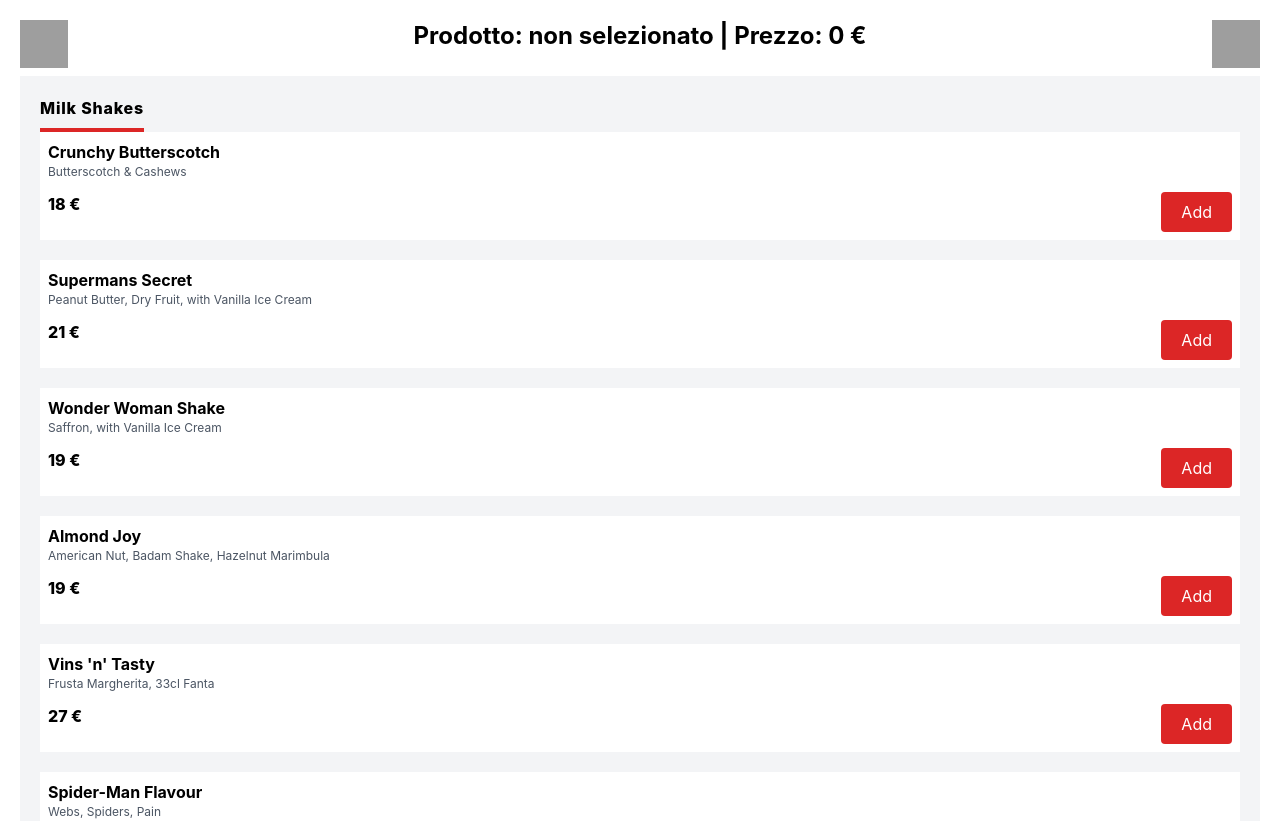
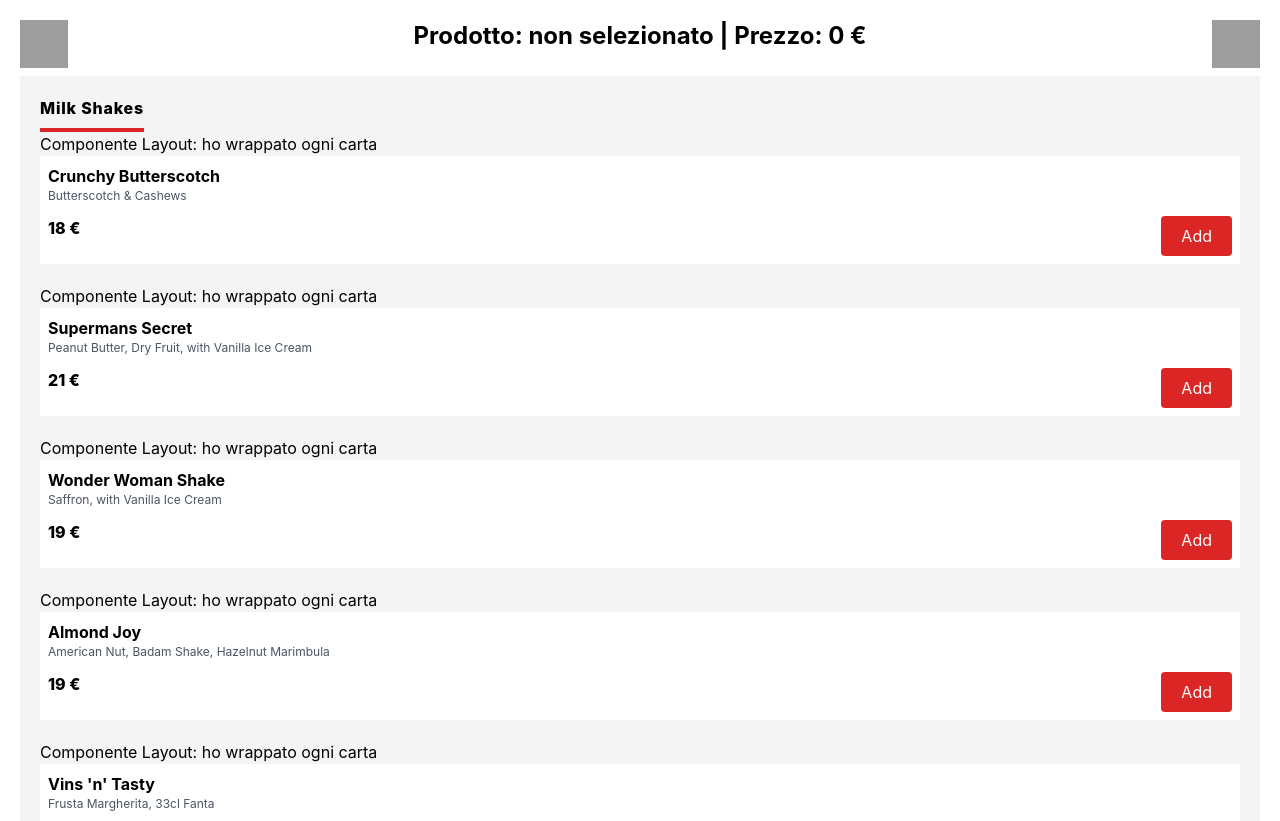
Before and after one commit to gabrielecallegari/react-corso, a React (Create React App) app: page / in a window 1280 px wide. Shown: the top 821 px of the page. Built offline with nearby package versions, Linux system fonts and the light colour scheme; grey boxes are pictures that could not be loaded.

Commit message:
Lezione del 14/02/2024

```diff
--- a/src/App.tsx
+++ b/src/App.tsx
@@ -2,6 +2,9 @@ import { useState } from "react";
 import "./App.css";
 import Title from "./Components/Title/Title";
 import Menu from "./Components/Menu/Menu";
+import Figlio from "./Components/Figlio/Figlio";
+import UseEffect from "./Components/UseEffect/UseEffect";
+import FigliouseEffect from "./Components/FigliouseEffect/FigliouseEffect";
 
 export interface ProvaInterfaccia {
     nome :string
@@ -101,7 +104,7 @@ function App() {
 
 
 
-
+// per passare qualcosa al Figlio, apro e chiudo il tag e dentro gli metto il componente da passare come figlio
   return (
     <div className="p-5 w-full" >
         <Menu />
--- /dev/null
+++ b/src/Components/Carta/Carta.tsx
@@ -0,0 +1,19 @@
+import {useState} from "react";
+import {card} from "../Menu/Menu";
+
+const Carta = ({p}:{p:card}) => {
+
+    return (
+        <div className={"bg-white p-2 mb-5"}>
+            <p className={"font-bold"}> {p.nome} </p>
+            <p className={"text-xs text-gray-600 pb-3"}> {p.desc} </p>
+            <div className={"flex"}>
+                <p className={"grow text-left font-extrabold"}> {p.prezzo} € </p>
+                <button onClick={() => p.azione( {nome: p.nome, prezzo: p.prezzo} )}
+                        className={"bg-red-600 py-2 px-5 text-white rounded"}> Add </button>
+            </div>
+        </div>
+    );
+};
+
+export default Carta;
--- /dev/null
+++ b/src/Components/Figlio/Figlio.tsx
@@ -0,0 +1,14 @@
+import {ReactNode, useEffect} from "react";
+
+// questo componente prende con parametro un altro componente
+// il tipo del componente è React.ReactNode
+// puoi accedere al componente passato semplicemente richiamandolo tra le graffe, come un qualunque pezzo typescript
+const Figlio = ({children}:{children:ReactNode}) => {
+    return (
+      <div>
+          <p> Componente Layout </p>
+          {children}
+      </div>
+    );
+};
+export default Figlio;
--- /dev/null
+++ b/src/Components/FigliouseEffect/FigliouseEffect.tsx
@@ -0,0 +1,21 @@
+import {useEffect} from "react";
+import {ReactNode} from "react";
+
+const FigliouseEffect = ({children, title}: {children:ReactNode, title:string}) => {
+
+    useEffect(
+        () => {
+            console.log(title)
+        },
+        []
+    )
+
+    return(
+        <div>
+            <p> Componente Layout: {title} </p>
+            {children}
+        </div>
+    );
+};
+
+export default FigliouseEffect;
--- a/src/Components/Menu/Menu.tsx
+++ b/src/Components/Menu/Menu.tsx
@@ -1,50 +1,62 @@
 import {useState} from "react";
+import FigliouseEffect from "../FigliouseEffect/FigliouseEffect";
+import Carta from "../Carta/Carta";
+
+export interface card {
+    nome: string
+    desc: string
+    prezzo: number
+    azione: any
+}
+
 
 const Menu = () => {
 
-    interface card {
-        nome: string
-        desc: string
-        prezzo: number
-    }
+    const [currProd, setCurrProd] = useState({
+        nome: "non selezionato",
+        prezzo: 0
+    })
 
     const cards: card[] = [
         {
             nome: "Crunchy Butterscotch",
             desc: "Butterscotch & Cashews",
-            prezzo: 18
+            prezzo: 18,
+            azione: setCurrProd //la funzione set può essere usata come attributo! utile per spezzettare codice
         },
         {
             nome: "Supermans Secret",
             desc: "Peanut Butter, Dry Fruit, with Vanilla Ice Cream",
-            prezzo: 21
+            prezzo: 21,
+            azione: setCurrProd
         },
         {
             nome: "Wonder Woman Shake",
             desc: "Saffron, with Vanilla Ice Cream ",
-            prezzo: 19
+            prezzo: 19,
+            azione: setCurrProd
         },
         {
             nome: "Almond Joy",
             desc: "American Nut, Badam Shake, Hazelnut Marimbula",
-            prezzo: 19
+            prezzo: 19,
+            azione: setCurrProd
         },
         {
             nome: "Vins 'n' Tasty",
             desc: "Frusta Margherita, 33cl Fanta",
-            prezzo: 27
+            prezzo: 27,
+            azione: setCurrProd
         },
         {
             nome: "Spider-Man Flavour",
             desc: "Webs, Spiders, Pain",
-            prezzo: 31
+            prezzo: 31,
+            azione: setCurrProd
         },
     ]
 
-    const [currProd, setCurrProd] = useState({
-        nome: "non selezionato",
-        prezzo: 0
-    })
+
 
     return (
         <div className={"w-full"}>
@@ -64,19 +76,12 @@ const Menu = () => {
                 </div>
                 {cards.map((p) => {
                     return (
-                        <div className={"bg-white p-2 mb-5"}>
-                            <p className={"font-bold"}> {p.nome} </p>
-                            <p className={"text-xs text-gray-600 pb-3"}> {p.desc} </p>
-                            <div className={"flex"}>
-                                <p className={"grow text-left font-extrabold"}> {p.prezzo} € </p>
-                                <button onClick={() => setCurrProd( {nome: p.nome, prezzo: p.prezzo} )}
-                                        className={"bg-red-600 py-2 px-5 text-white rounded"}> Add </button>
-                            </div>
-                        </div>
+                        <FigliouseEffect title={"ho wrappato ogni carta"}>
+                            <Carta p={p} />
+                        </FigliouseEffect>
                     )
                 })}
             </div>
-
         </div>
     );
 };
--- /dev/null
+++ b/src/Components/UseEffect/UseEffect.tsx
@@ -0,0 +1,30 @@
+import {useEffect, useState} from "react";
+
+const UseEffect = () => {
+
+    const [cont, setCont] = useState(0)
+
+    // useEffect: funzione che viene chiamata
+    // quando il componente viene visulizzato a schermo (mount)
+    // e quando il componente sparisce dallo schermo (dismount)
+    // e quando modifichi una delle variabili del deps
+    // NB: se l'array delle deps vuoto, il codice viene eseguito solo al mount e dismount
+
+    useEffect(
+        () => {
+            console.log("accedo a useEffect")
+        },
+        [cont]
+    )
+
+  return (
+      <div>
+          <p> valore: {cont} </p>
+          <button onClick={() => {setCont(cont+1)}}>
+              Incrementa
+          </button>
+      </div>
+  );
+};
+
+export default UseEffect;
```
